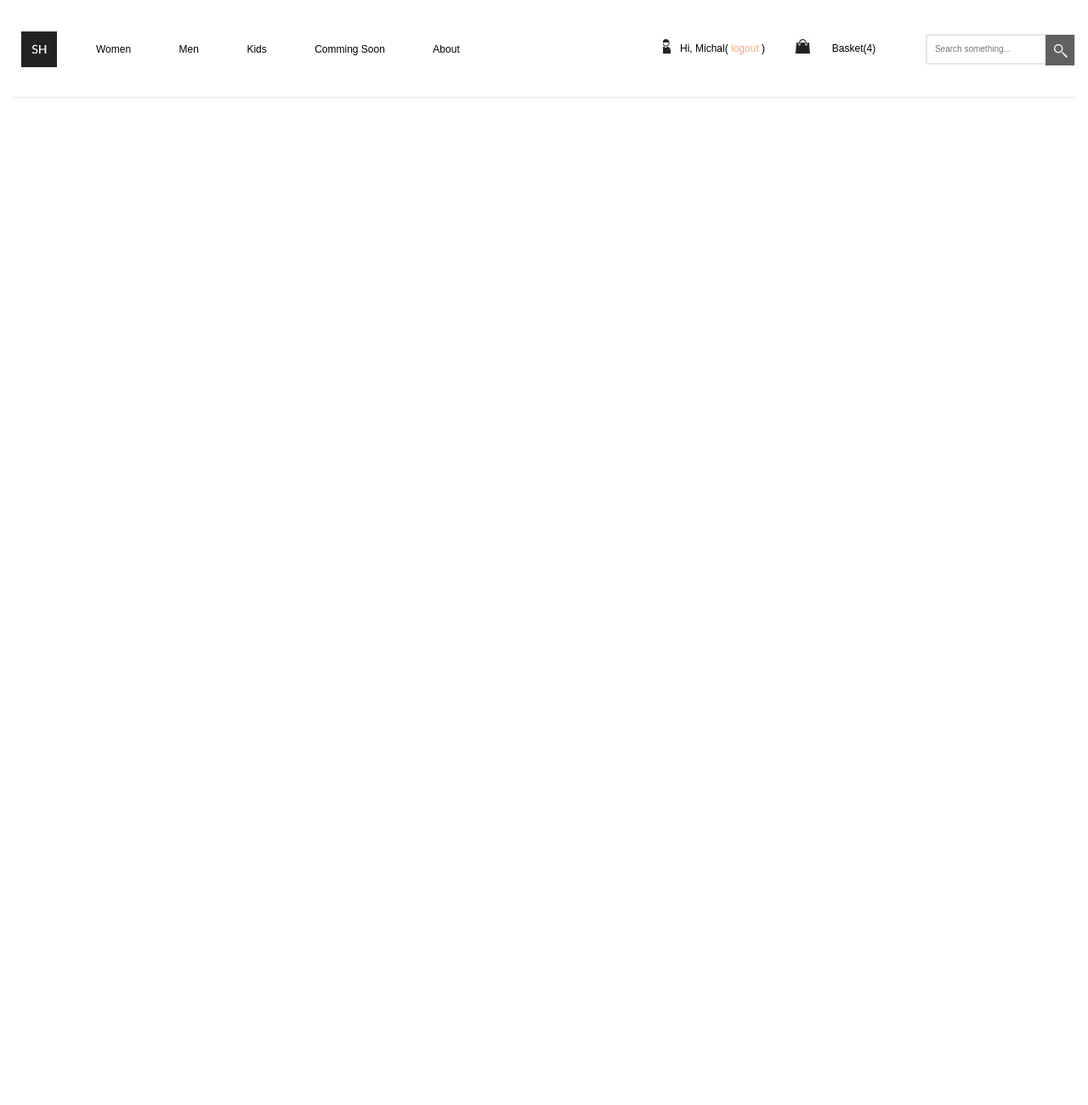
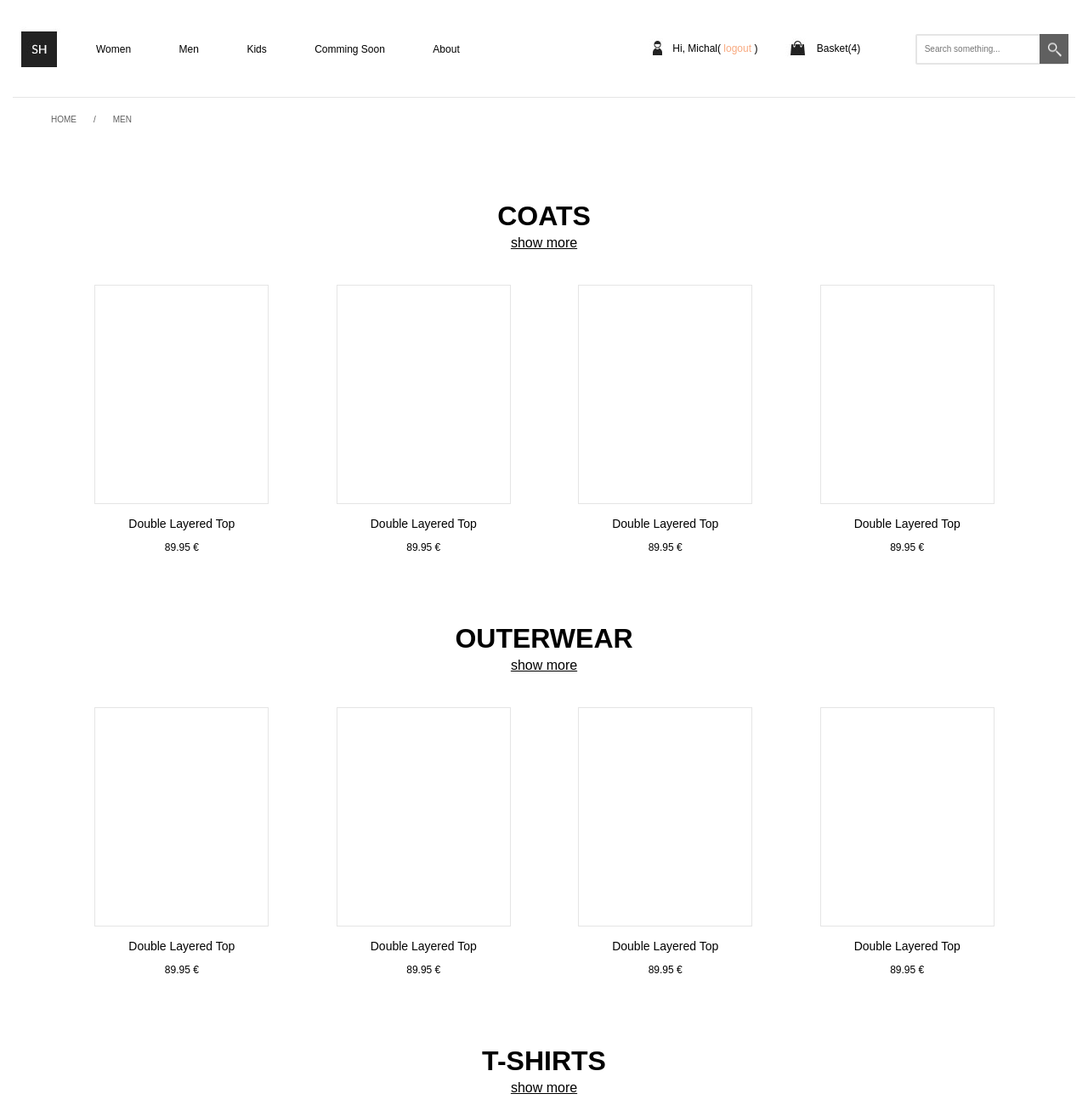
Before and after one commit to SherineAshrafSafwat/ShoppingCart, a plain HTML site: page Shopping Cart/Category.html in a window 1280 px wide. Shown: the top 1300 px of the page at 85% size. Before the commit the page ends 800 px from the top, so only its background shows below. Drawn offline with Linux system fonts and the light colour scheme.

Commit message:
Added files via upload

```diff
--- a/Shopping Cart/Category.html
+++ b/Shopping Cart/Category.html
@@ -18,7 +18,7 @@
 			<ul class="header-wrapper-user">
 				<!-- having different classes for the imgs as they are not equally cropped -->
 				<li class = "header-wrapper-user-logout"><a href = "#"> Hi, Michal( </a><a href="#"> logout </a><a href="#"> ) </a></li>
-				<li><div class="header-wrapper-cat-shop"></div> <a href = "#"> Basket(4) </a> </li>
+				<li><a href = "#"> Basket(4) </a> </li>
 				<li>
 					<div class="search">
           				<form action="">
@@ -29,5 +29,122 @@
         		</li>
 			</ul>
 		</div>
+		<div class="clearfix content-wrapper">
+			<ul class="breadcrumb">
+				<li><a href="#">HOME</a></li>
+				<li><a href="#">/</a></li>
+				<li><a href="#">MEN</a></li>
+			</ul>
+			<div class="content-products-wrapper">
+				<div class="content-products-title">
+					<h1>Coats</h1>
+					<a href="#">show more</a>
+				</div>
+				<ul class="content-products-group">
+					<li>
+						<div class="content-products-info">
+							<div class="content-products-product"> </div>
+							<a href="#">Double Layered Top</a>
+							<p>89.95 &euro;</p>
+						</div>
+					</li>
+					<li>
+						<div class="content-products-info">
+							<div class="content-products-product"> </div>
+							<a href="#">Double Layered Top</a>
+							<p>89.95 &euro;</p>
+						</div>
+					</li>
+					<li>
+						<div class="content-products-info">
+							<div class="content-products-product"> </div>
+							<a href="#">Double Layered Top</a>
+							<p>89.95 &euro;</p>
+						</div>
+					</li>
+					<li>
+						<div class="content-products-info">
+							<div class="content-products-product"> </div>
+							<a href="#">Double Layered Top</a>
+							<p>89.95 &euro;</p>
+						</div>
+					</li>
+				</ul>
+			</div>
+		</div>
+		<div class="content-products-wrapper">
+				<div class="content-products-title">
+					<h1>Outerwear</h1>
+					<a href="#">show more</a>
+				</div>
+				<ul class="content-products-group">
+					<li>
+						<div class="content-products-info">
+							<div class="content-products-product"> </div>
+							<a href="#">Double Layered Top</a>
+							<p>89.95 &euro;</p>
+						</div>
+					</li>
+					<li>
+						<div class="content-products-info">
+							<div class="content-products-product"> </div>
+							<a href="#">Double Layered Top</a>
+							<p>89.95 &euro;</p>
+						</div>
+					</li>
+					<li>
+						<div class="content-products-info">
+							<div class="content-products-product"> </div>
+							<a href="#">Double Layered Top</a>
+							<p>89.95 &euro;</p>
+						</div>
+					</li>
+					<li>
+						<div class="content-products-info">
+							<div class="content-products-product"> </div>
+							<a href="#">Double Layered Top</a>
+							<p>89.95 &euro;</p>
+						</div>
+					</li>
+				</ul>
+			</div>
+		</div>
+		<div class="content-products-wrapper">
+				<div class="content-products-title">
+					<h1>T-shirts</h1>
+					<a href="#">show more</a>
+				</div>
+				<ul class="content-products-group">
+					<li>
+						<div class="content-products-info">
+							<div class="content-products-product"> </div>
+							<a href="#">Double Layered Top</a>
+							<p>89.95 &euro;</p>
+						</div>
+					</li>
+					<li>
+						<div class="content-products-info">
+							<div class="content-products-product"> </div>
+							<a href="#">Double Layered Top</a>
+							<p>89.95 &euro;</p>
+						</div>
+					</li>
+					<li>
+						<div class="content-products-info">
+							<div class="content-products-product"> </div>
+							<a href="#">Double Layered Top</a>
+							<p>89.95 &euro;</p>
+						</div>
+					</li>
+					<li>
+						<div class="content-products-info">
+							<div class="content-products-product"> </div>
+							<a href="#">Double Layered Top</a>
+							<p>89.95 &euro;</p>
+						</div>
+					</li>
+				</ul>
+			</div>
+		</div>
 	</body>
 </html>
--- a/Shopping Cart/styles/style1.css
+++ b/Shopping Cart/styles/style1.css
@@ -2,6 +2,14 @@
   -webkit-box-sizing: border-box;
   -moz-box-sizing: border-box;
   box-sizing: border-box;
+}
+.clearfix::before,
+.clearfix::after {
+  content: "";
+  display: table;
+}
+.clearfix::after {
+  clear: both;
 }
 .header-wrapper {
 	max-width: 1250px;
@@ -48,7 +56,6 @@
 .header-wrapper-user li {
 	display: inline-block;
   padding-right:10px;
-  width: 150px;
 }
 
 .header-wrapper-user a {
@@ -57,17 +64,20 @@
 	font-size: 12px;
 }
 .header-wrapper-user li:nth-child(1) {
-	background: #fff url(../images/login_icon.jpg) -12% 48% no-repeat;
+	background: #fff url(../images/login_icon.jpg) 0% 50% no-repeat;
+  padding-right: 20px;
 }
 .header-wrapper-user li:nth-child(2) {
-	background: #fff url(../images/shop_icon.jpg) -12% 48% no-repeat;
+	background: #fff url(../images/shop_icon.jpg) 0% 50% no-repeat;
 }
-.header-wrapper-user-logout a:nth-child(2){
+.header-wrapper-user-logout a:nth-child(1) {
+  padding-left: 35px;
+  }
+.header-wrapper-user-logout a:nth-child(2) {
 	color: #f8a97f;
 }
-.header-wrapper-user-cat li:nth-child(3) {
-	margin: 0;
-	padding: 0;
+.header-wrapper-user li:nth-child(2) a {
+  padding-left: 45px;
 }
 .header-wrapper-shop {
   padding-top: 16px;
@@ -76,14 +86,13 @@
 }
 .search {
   position: relative;
+  padding-left: 50px;
 }
 .search__field {
    padding: 3px 9px 4px;
    border: 2px solid #e5e5e5;
    border-radius: 2px;
    font-size: 10px;
-   top: -2px;
-   right: -12px;
    width: 176px;
    height: 36px;
 }
@@ -91,9 +100,68 @@
   background: #fff url(../images/search_icon.png) 50% 50% no-repeat;
   border: 0;
   font-size: 0;
-  height: 36px;
+  height: 35px;
   width: 34px;
   position: absolute;
-  right: -35px;
-  top: 41px;
+  right: -4px;
+  top: 40px;
 }
+.breadcrumb {
+  list-style: none;
+  overflow: hidden;
+  font-size: 10px;
+}
+.breadcrumb li {
+  float: left;
+}
+.breadcrumb li a {
+  color: #606060;
+  text-decoration: none;
+  text-decoration: none;
+  padding: 10px 0 10px 20px;
+  position: relative;
+  display: block;
+  float: left;
+}
+.content-products-title {
+  margin: 0 auto;
+  max-width: 1250px;
+  text-align: center;
+  padding-bottom: 40px;
+}
+.content-products-title h1 {
+  text-transform: uppercase;
+  margin:0 0 4px 0;
+}
+.content-products-title a {
+   text-decoration: underline;
+   color: black;
+}
+.content-products-group {
+  margin: 0 auto;
+  max-width: 1250px;
+  text-align: center;
+}
+.content-products-group li{
+  display: inline-block;
+  padding: 0 57px 0 18px;
+}
+.content-products-product {
+  border: 1px solid #e5e5e5;
+  width: 205px;
+  height: 258px;
+  padding-bottom: 5px;
+}
+.content-products-info a {
+  text-decoration: none;
+  color: black;
+  display: inline-block;
+  font-size: 14px;
+  padding-top: 15px;
+}
+.content-products-info p {
+  font-size: 12px;
+}
+.content-products-wrapper {
+  padding-top: 70px;
+}
```
